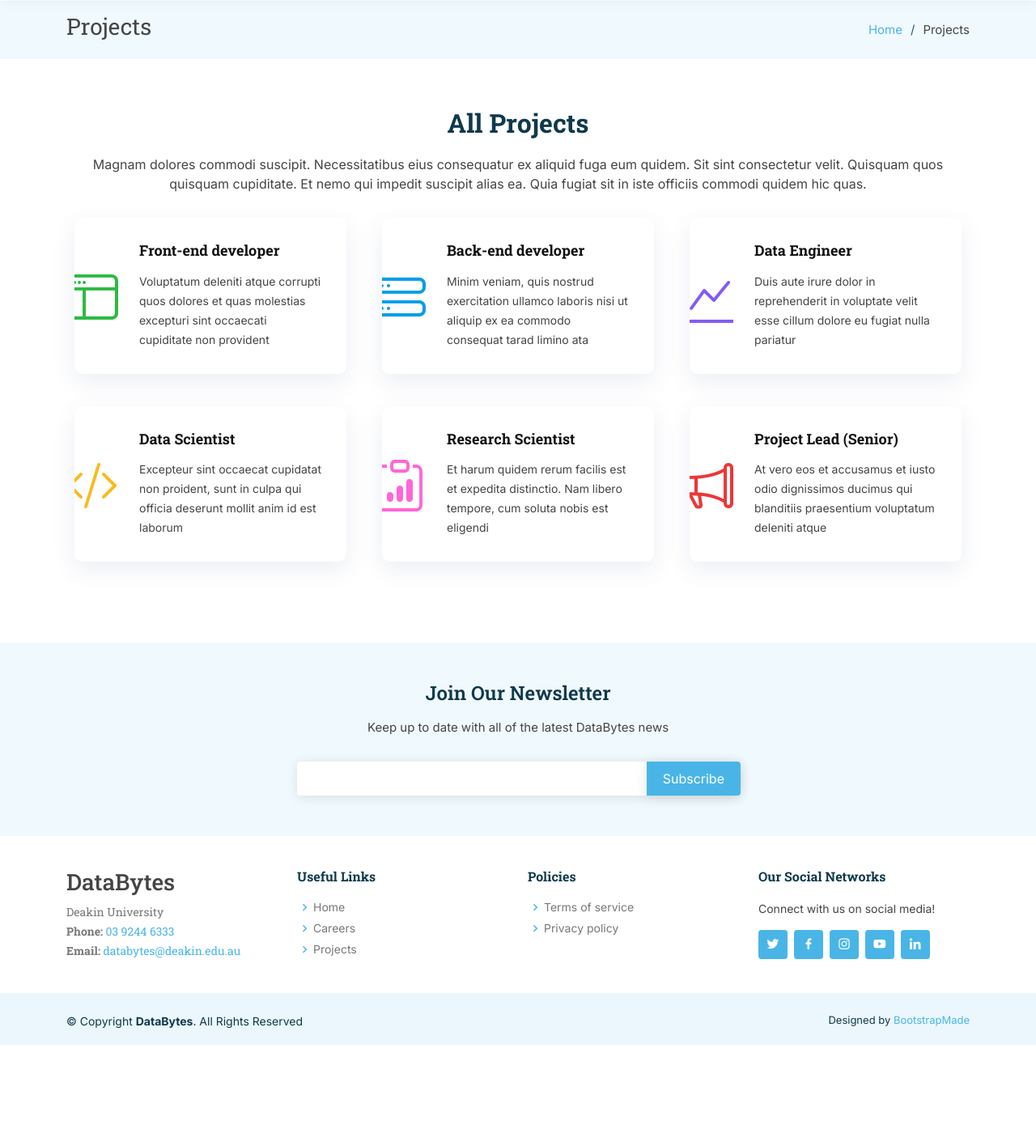
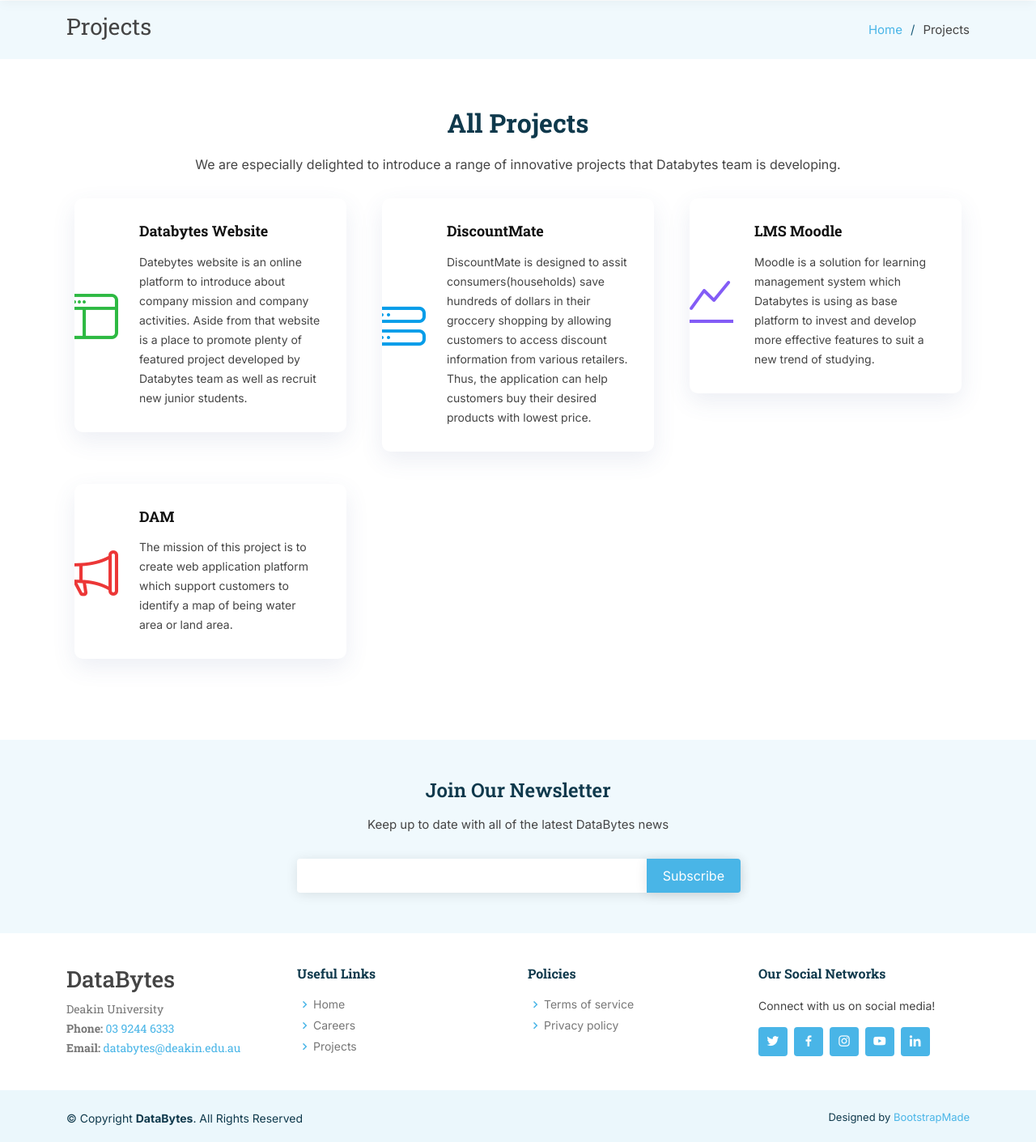
Before and after one commit to databytes-deakin/website, a Django app: template databytes/DBweb/templates/projects.html in a window 1280 px wide. Shown: the part 83-1494 px from the top of the page at 81% size. Before the commit the page ends 1374 px from the top, so only its background shows below. Run offline with Django 4.2, Linux system fonts and the light colour scheme; the template is opened without the code that fills it, so the values that code supplies are empty; some libraries are stand-ins or nearby versions.

Commit message:
Update projects.html
updated project place holder text

```diff
--- a/databytes/DBweb/templates/projects.html
+++ b/databytes/DBweb/templates/projects.html
@@ -81,55 +81,39 @@
 
         <div class="section-title">
           <h2>All Projects</h2>
-          <p>Magnam dolores commodi suscipit. Necessitatibus eius consequatur ex aliquid fuga eum quidem. Sit sint consectetur velit. Quisquam quos quisquam cupiditate. Et nemo qui impedit suscipit alias ea. Quia fugiat sit in iste officiis commodi quidem hic quas.</p>
+          <p>We are especially delighted to introduce a range of innovative projects that Databytes team is developing.</p>
         </div>
 
         <div class="row">
           <div class="col-lg-4 col-md-6">
             <div class="icon-box">
               <div class="icon"><i class="bi bi-window-sidebar" style="color: #2db942;"></i></div>
-              <h4 class="title"><a href="">Front-end developer</a></h4>
-              <p class="description">Voluptatum deleniti atque corrupti quos dolores et quas molestias excepturi sint occaecati cupiditate non provident</p>
+              <h4 class="title"><a href="">Databytes Website</a></h4>
+              <p class="description">Datebytes website is an online platform to introduce about company mission and company activities. Aside from that website is a place to promote plenty of featured project developed by Databytes team as well as recruit new junior students.</p>
             </div>
           </div>
 
           <div class="col-lg-4 col-md-6">
             <div class="icon-box">
               <div class="icon"><i class="bi bi-hdd-stack" style="color: #069de9;"></i></div>
-              <h4 class="title"><a href="">Back-end developer</a></h4>
-              <p class="description">Minim veniam, quis nostrud exercitation ullamco laboris nisi ut aliquip ex ea commodo consequat tarad limino ata</p>
+              <h4 class="title"><a href="">DiscountMate</a></h4>
+              <p class="description">DiscountMate is designed to assit consumers(households) save hundreds of dollars in their groccery shopping by allowing customers to access discount information from various retailers. Thus, the application can help customers buy their desired products with lowest price.</p>
             </div>
           </div>
 
           <div class="col-lg-4 col-md-6">
             <div class="icon-box">
               <div class="icon"><i class="bi bi-graph-up" style="color: #835cf6;"></i></div>
-              <h4 class="title"><a href="">Data Engineer</a></h4>
-              <p class="description">Duis aute irure dolor in reprehenderit in voluptate velit esse cillum dolore eu fugiat nulla pariatur</p>
-            </div>
-          </div>
-
-          <div class="col-lg-4 col-md-6">
-            <div class="icon-box">
-              <div class="icon"><i class="bi bi-code-slash" style="color:#f8ba1e;"></i></div>
-              <h4 class="title"><a href="">Data Scientist</a></h4>
-              <p class="description">Excepteur sint occaecat cupidatat non proident, sunt in culpa qui officia deserunt mollit anim id est laborum</p>
-            </div>
-          </div>
-
-          <div class="col-lg-4 col-md-6">
-            <div class="icon-box">
-              <div class="icon"><i class="bi bi-clipboard-data" style="color: #ff66d6;"></i></div>
-              <h4 class="title"><a href="">Research Scientist</a></h4>
-              <p class="description">Et harum quidem rerum facilis est et expedita distinctio. Nam libero tempore, cum soluta nobis est eligendi</p>
+              <h4 class="title"><a href="">LMS Moodle</a></h4>
+              <p class="description">Moodle is a solution for learning management system which Databytes is using as base platform to invest and develop more effective features to suit a new trend of studying.</p>
             </div>
           </div>
 
           <div class="col-lg-4 col-md-6">
             <div class="icon-box">
               <div class="icon"><i class="bi bi-megaphone" style="color: #ec3737;"></i></div>
-              <h4 class="title"><a href="">Project Lead (Senior)</a></h4>
-              <p class="description">At vero eos et accusamus et iusto odio dignissimos ducimus qui blanditiis praesentium voluptatum deleniti atque</p>
+              <h4 class="title"><a href="">DAM</a></h4>
+              <p class="description">The mission of this project is to create web application platform which support customers to identify a map of being water area or land area.</p>
             </div>
           </div>
         </div>
```
